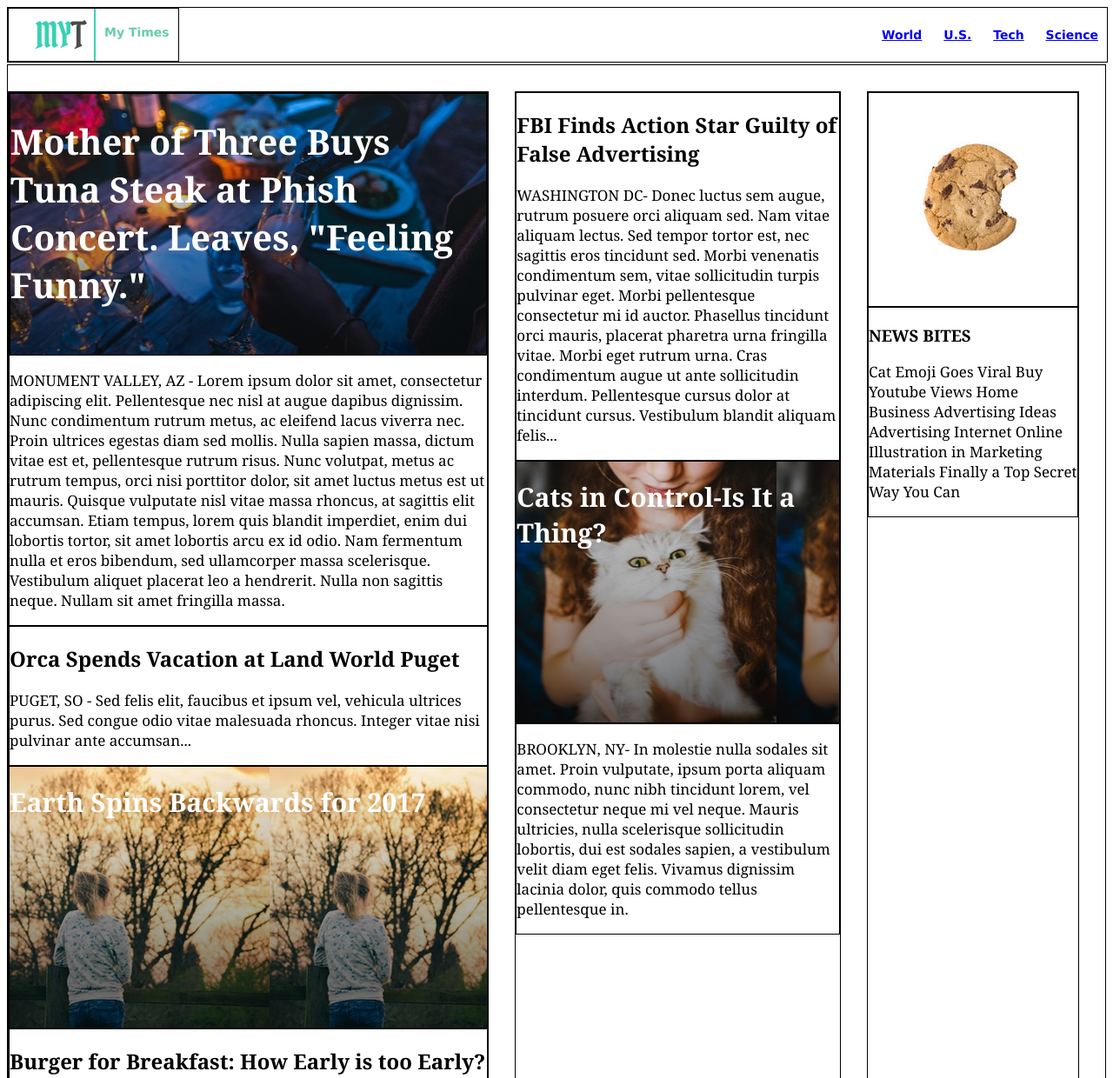
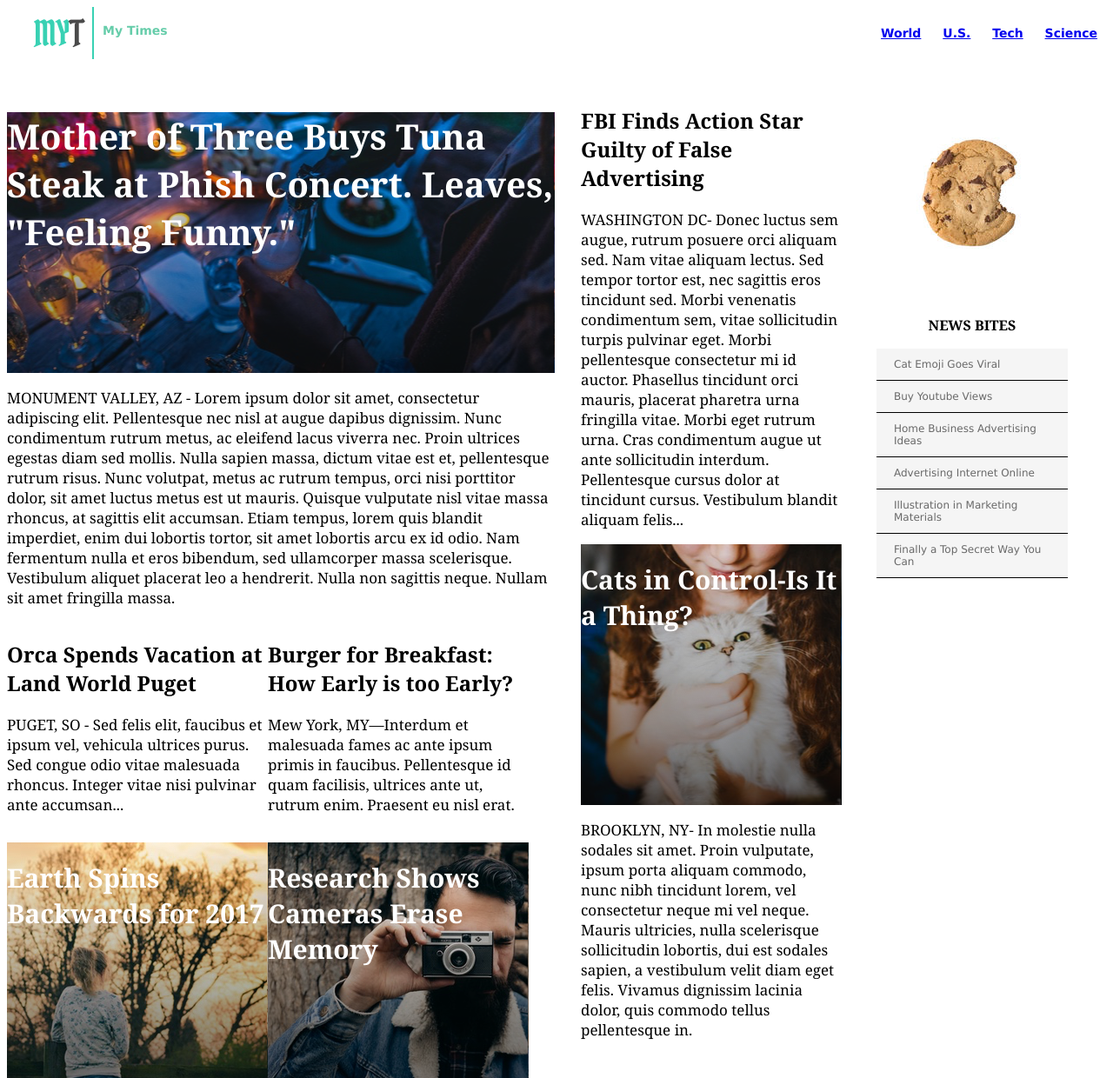
Before and after one commit to MeatSim/mytimes, a plain HTML site: page index.html in a window 1280 px wide. Shown: the top 1240 px of the page at 87% size. Drawn offline with Linux system fonts and the light colour scheme.

Commit message:
add subcolumns and news bites

```diff
--- a/index.html
+++ b/index.html
@@ -19,21 +19,22 @@
       </nav>
     </div>
     <div class="main">
-      <div class="column" class="large">
-        <div>
+      <div class="column large">
+        <div class="story" id="main">
           <div class="photo" id="mainstory">
             <h1>Mother of Three Buys Tuna Steak at Phish Concert. Leaves, "Feeling Funny."</h1>
           </div>
           <p>MONUMENT VALLEY, AZ - Lorem ipsum dolor sit amet, consectetur adipiscing elit. Pellentesque nec nisl at augue dapibus dignissim. Nunc condimentum rutrum metus, ac eleifend lacus viverra nec. Proin ultrices egestas diam sed mollis. Nulla sapien massa, dictum vitae est et, pellentesque rutrum risus. Nunc volutpat, metus ac rutrum tempus, orci nisi porttitor dolor, sit amet luctus metus est ut mauris. Quisque vulputate nisl vitae massa rhoncus, at sagittis elit accumsan. Etiam tempus, lorem quis blandit imperdiet, enim dui lobortis tortor, sit amet lobortis arcu ex id odio. Nam fermentum nulla et eros bibendum, sed ullamcorper massa scelerisque. Vestibulum aliquet placerat leo a hendrerit. Nulla non sagittis neque. Nullam sit amet fringilla massa.</p>
         </div>
-        <div>
+        <div class="subcolumn">
+          <div class="story">
             <h2>Orca Spends Vacation at Land World Puget</h2>
             <p>PUGET, SO - Sed felis elit, faucibus et ipsum vel, vehicula ultrices purus. Sed congue odio vitae malesuada rhoncus. Integer vitae nisi pulvinar ante accumsan...</p>
           </div>
           <div class="photo" id="fallseason">
             <h1>Earth Spins Backwards for 2017</h1>
           </div>
-        <div>
+          <div class="story">
             <h2>Burger for Breakfast: How Early is too Early?</h2>
             <p>Mew York, MY—Interdum et malesuada fames ac ante ipsum primis in faucibus. Pellentesque id quam facilisis, ultrices ante ut, rutrum enim. Praesent eu nisl erat.</p>
           </div>
@@ -41,24 +42,30 @@
             <h1>Research Shows Cameras Erase Memory</h1>
           </div>
         </div>
-      <div class="column" class="medium">
-         <div>
+      </div>
+      <div class="column medium">
+         <div class="story">
            <h2>FBI Finds Action Star Guilty of False Advertising</h2>
            <p>WASHINGTON DC- Donec luctus sem augue, rutrum posuere orci aliquam sed. Nam vitae aliquam lectus. Sed tempor tortor est, nec sagittis eros tincidunt sed. Morbi venenatis condimentum sem, vitae sollicitudin turpis pulvinar eget. Morbi pellentesque consectetur mi id auctor. Phasellus tincidunt orci mauris, placerat pharetra urna fringilla vitae. Morbi eget rutrum urna. Cras condimentum augue ut ante sollicitudin interdum. Pellentesque cursus dolor at tincidunt cursus. Vestibulum blandit aliquam felis...</p>
          </div>
          <div class="photo" id="catceo">
            <h1>Cats in Control-Is It a Thing?</h1>
          </div>
-         <div>
+         <div class="story">
            <p>BROOKLYN, NY- In molestie nulla sodales sit amet. Proin vulputate, ipsum porta aliquam commodo, nunc nibh tincidunt lorem, vel consectetur neque mi vel neque. Mauris ultricies, nulla scelerisque sollicitudin lobortis, dui est sodales sapien, a vestibulum velit diam eget felis. Vivamus dignissim lacinia dolor, quis commodo tellus pellentesque in.</p>
          </div>
       </div>
-      <div class="column" class="small">
+      <div class="column small">
         <div><img src="resources/images/cookie.png" alt="cookie">
         </div>
-        <div>
+        <div class="story">
           <h3>NEWS BITES</h3>
-          <p>Cat Emoji Goes Viral Buy Youtube Views Home Business Advertising Ideas Advertising Internet Online Illustration in Marketing Materials Finally a Top Secret Way You Can</p>
+          <span class="bites">Cat Emoji Goes Viral</span>
+          <span class="bites">Buy Youtube Views</span>
+          <span class="bites">Home Business Advertising Ideas</span>
+          <span class="bites">Advertising Internet Online</span>
+          <span class="bites">Illustration in Marketing Materials</span>
+          <span class="bites">Finally a Top Secret Way You Can</span>
         </div>
       </div>
     </div>
--- a/resources/css/style.css
+++ b/resources/css/style.css
@@ -27,18 +27,23 @@ span {
 }
 
 .main {
-  display: flex;
+  display: inline-flex;
   overflow: scroll;
   font-family: Georgia;
 }
 
 .column {
-  display: flex;
+  display: inline-flex;
   flex-direction: column;
   margin: 30px 30px 0 0;
 }
 
+.subcolumn {
+  flex-direction: column;
+}
+
 .column.large {
+  flex-flow: row wrap;
   width: 630px;
 }
 
@@ -48,6 +53,27 @@ span {
 
 .column.small {
   width: 240px;
+  display: flex;
+}
+
+.large .story {
+  width: 300px;
+}
+
+.subcolumn {
+  display: flex;
+  flex-flow: column wrap;
+  align-content: space-between;
+  max-height: 600px;
+}
+
+.subcolumn .photo {
+  width: 300px;
+  margin-top: 15px;
+}
+
+.large #main.story {
+  width: 630px;
 }
 
 .photo {
@@ -83,6 +109,18 @@ p {
   background-image: url(../images/catceo.png);
 }
 
-div {
-  border: 1px solid;
+h3 {
+  font-size: 16px;
+  text-align: center;
 }
+
+.bites {
+  display: block;
+  background-color: WhiteSmoke;
+  font-family: Verdana;
+  font-size: 12px;
+  color: DimGray;
+  border-bottom: 1px solid black;
+  width: 180px;
+  padding: 11px 20px;
+}
```
Lines whose indentation alone changed are shown as unchanged.
